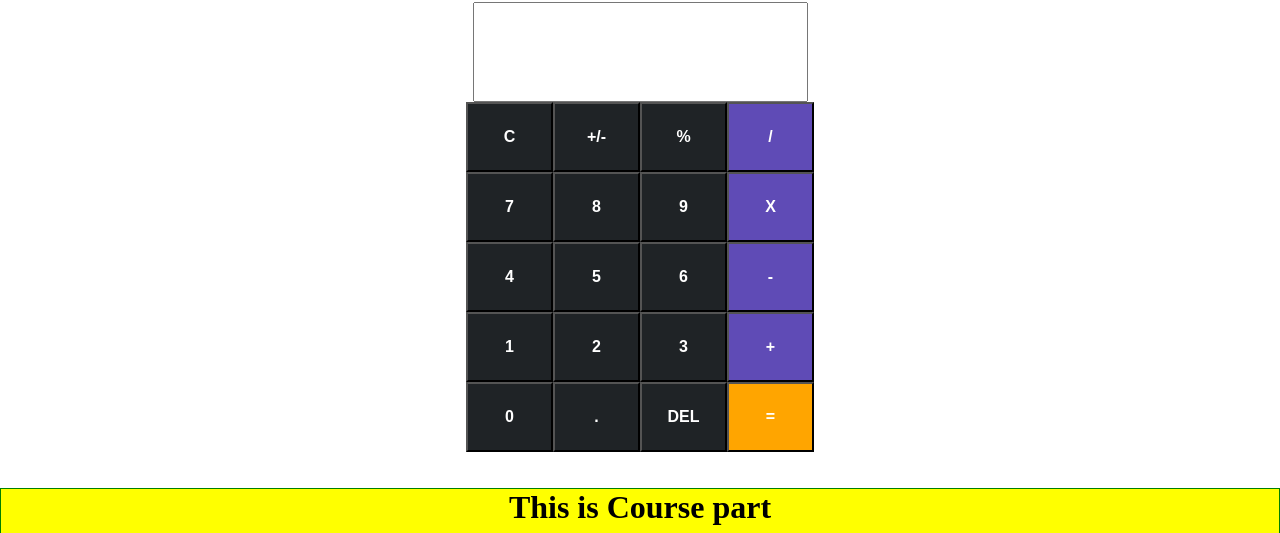
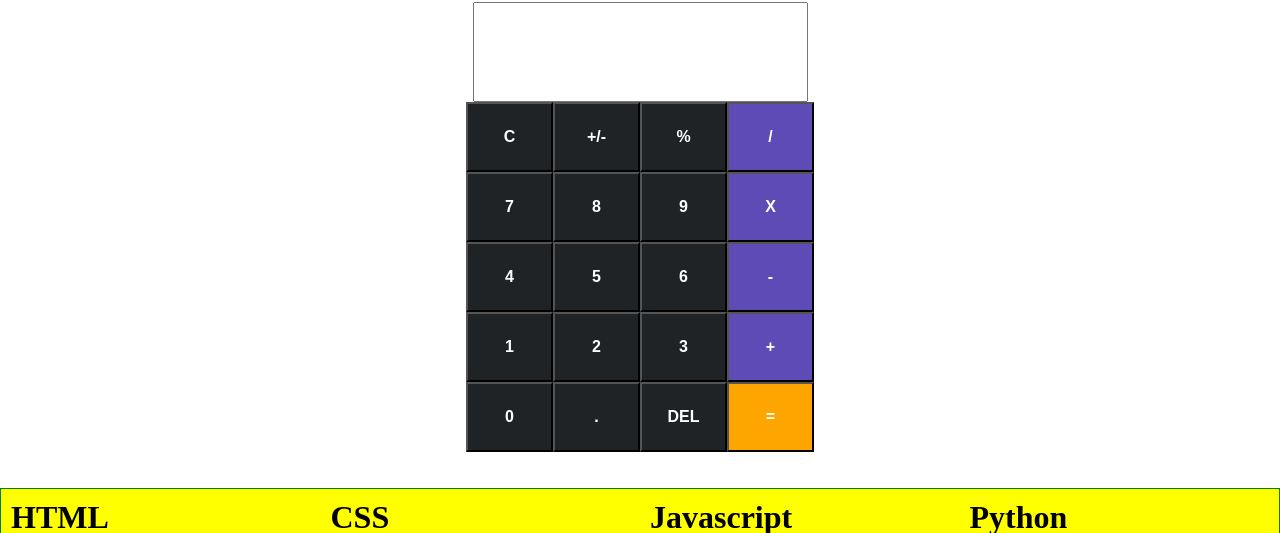
Before and after one commit to AkashAhmed007/Calculator_Project, a plain HTML site: page index.html in a window 1280 px wide. Shown: the part 235-768 px from the top of the page. Drawn offline with Linux system fonts and the light colour scheme.

Commit message:
Update index.html

```diff
--- a/index.html
+++ b/index.html
@@ -90,7 +90,6 @@
     <br><br>
 
     <div class="row">
-        <h1>This is Course part</h1>
         <div class="column">
             <h1>HTML</h1>
             <p>Lorem, ipsum dolor sit amet consectetur adipisicing elit. Obcaecati voluptatum voluptates cumque vitae fuga sed ducimus magnam nostrum harum deleniti.</p>
```
